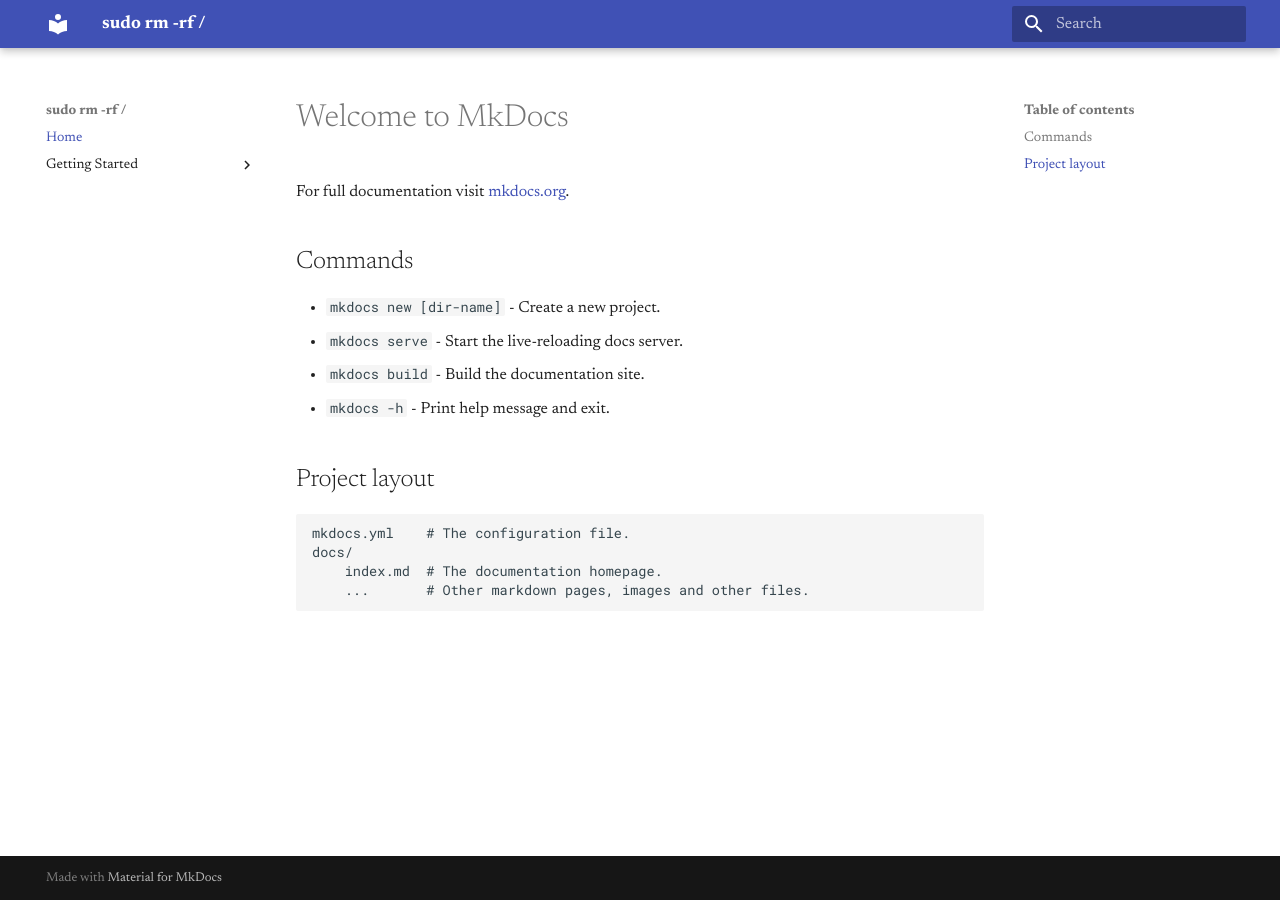
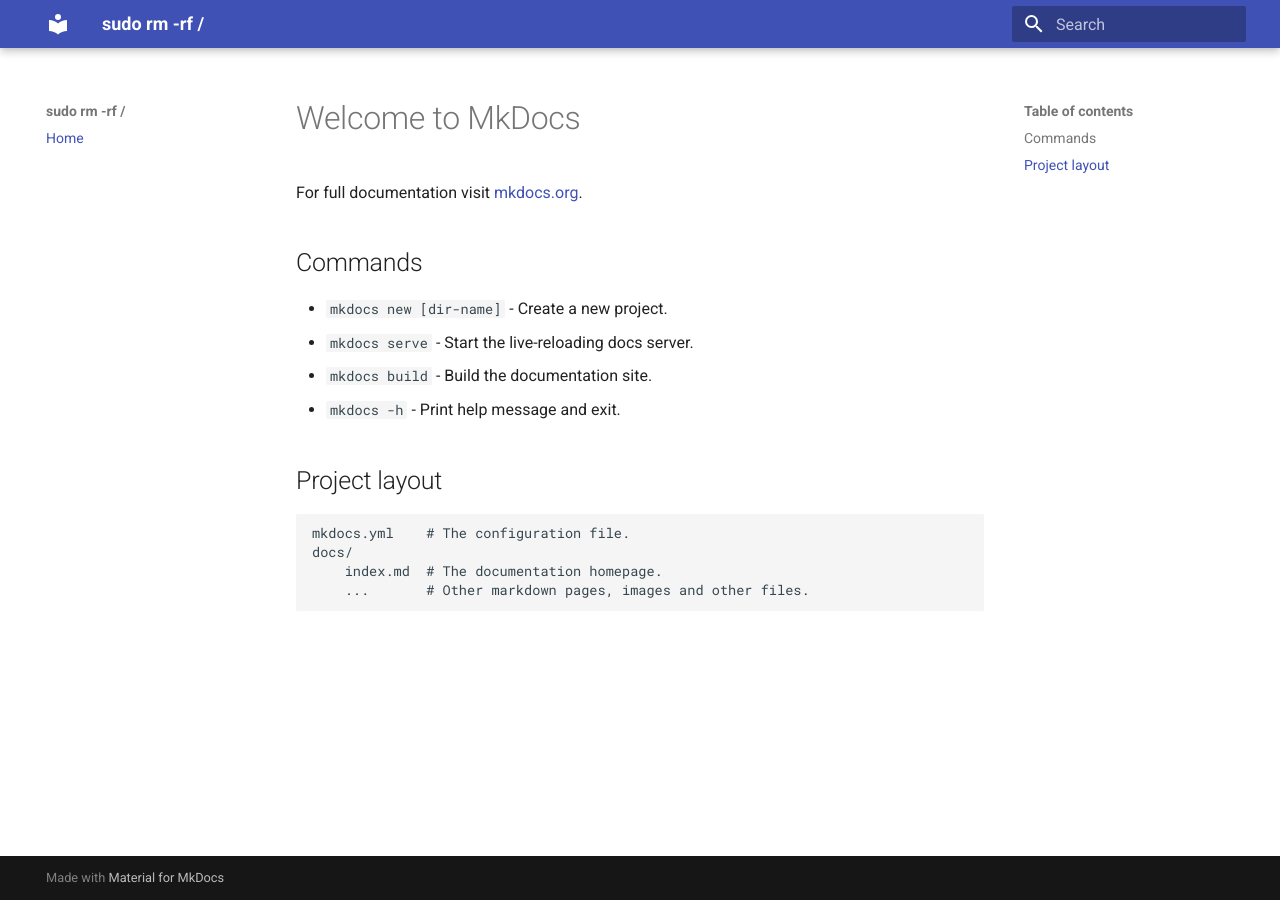
Before and after one commit to rajtilakjee/rajtilakjee.github.io, an MkDocs documentation site: the page built from docs/index.md, in a window 1280 px wide. Built offline with MkDocs 1.6.1 and Material for MkDocs 9.7.7, drawn with Linux system fonts in a browser that asks for light colours.

Commit message:
Update mkdocs.yml

```diff
--- a/mkdocs.yml
+++ b/mkdocs.yml
@@ -5,12 +5,10 @@
 theme:
   name: material
   font:
-    text: Newsreader
+    text: Roboto
 
 extra_css:
   - stylesheets/coffee.css
 
 nav:
   - Home: index.md
-  - Getting Started:
-    - Installation: getting-started.md
```
